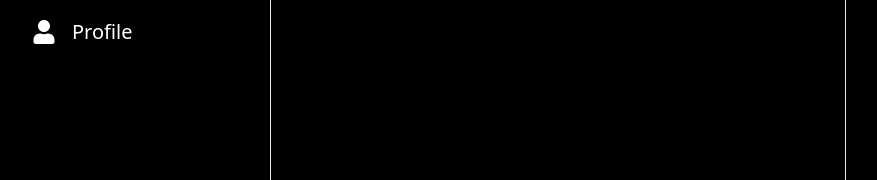
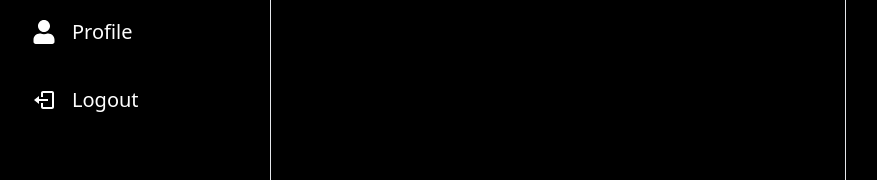
Before and after one commit to davidnx01/twitter-tutorial, a Next.js app: page / in a window 1280 px wide. Shown: the part 198-378 px from the top of the page, without its empty margins (82-959 px from the left). Built offline with nearby package versions, Linux system fonts and the light colour scheme.

Commit message:
sidebar tweet button

```diff
--- a/components/layout/Sidebar.tsx
+++ b/components/layout/Sidebar.tsx
@@ -1,7 +1,9 @@
 import { BsHouseFill, BsBellFill } from "react-icons/bs";
+import { BiLogOut } from "react-icons/bi";
 import { FaUser } from "react-icons/fa";
 import SidebarLogo from "./SidebarLogo";
 import SidebarItem from "./SidebarItem";
+import SidebarTweetButton from "./SidebarTweetButton";
 
 const Sidebar = () => {
   const items = [
@@ -35,6 +37,8 @@
                         icon={item.icon}
                     />
                 ))}
+                <SidebarItem onClick={() => {}} icon={BiLogOut} label="Logout"/>
+                <SidebarTweetButton />
             </div>
         </div>
     </div>
--- /dev/null
+++ b/components/layout/SidebarTweetButton.tsx
@@ -0,0 +1,9 @@
+import React from 'react'
+
+const SidebarTweetButton = () => {
+  return (
+    <div></div>
+  )
+}
+
+export default SidebarTweetButton
```
